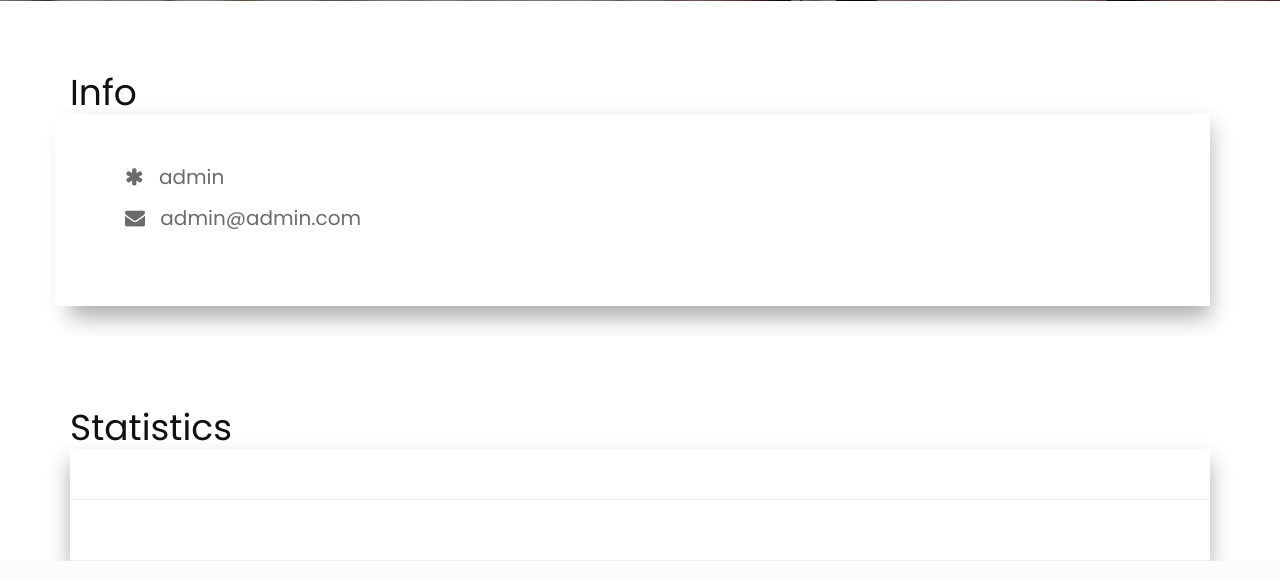
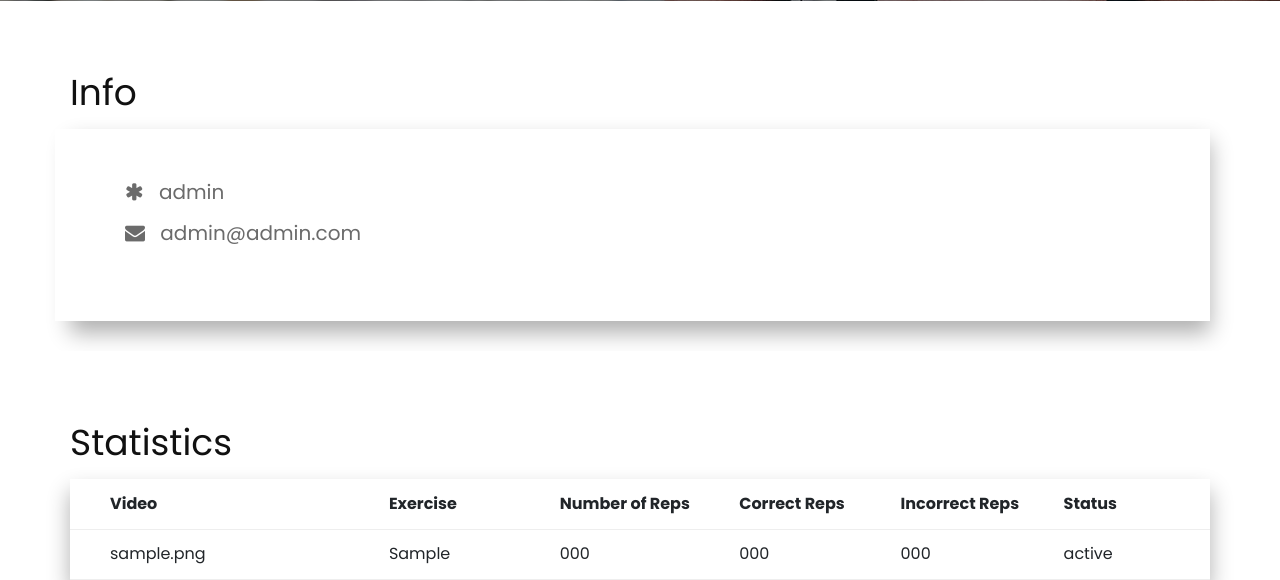
Before and after one commit to ChicoUA/CheckMeWOD, a Django app: page /checkmewod/profile in a window 1280 px wide. Shown: the part 399-979 px from the top of the page. Run offline with Django 3.2, Linux system fonts and the light colour scheme; a user stored in the database is signed in; tables that the repository leaves empty hold one stand-in row (values such as "Sample post"); parts of the project's set-up code (start-up, migrations or seed data) failed here and were passed over; some libraries are stand-ins or nearby versions.

Commit message:
video stats added to profile

```diff
--- a/checkmewod_project/checkmewod/static/css/style.css
+++ b/checkmewod_project/checkmewod/static/css/style.css
@@ -30,14 +30,51 @@
 
 /*profile css*/
 
-.statistics .statistic{
-	display:flex;
-	margin-bottom:10px;
-	padding-bottom:10px;
-	padding-top: 40px;
+
+.stat_table thead{
+	display: table-header-group;
+    vertical-align: middle;
+    border-color: inherit;
+}
+
+.stat_table th{
+	text-align: left;
+}
+
+.stat_table tr{
+	height: 50px;
 	border-bottom:1px #eee solid
 }
 
+.column1{
+	width: 300px;
+    padding-left: 40px;
+}
+
+.column2{
+	width: 180px;
+    padding-left: 40px;
+}
+
+.column3{
+	width: 190px;
+    padding-left: 40px;
+}
+
+.column4{
+	width: 170px;
+    padding-left: 40px;
+}
+
+.column5{
+	width: 170px;
+    padding-left: 40px;
+}
+
+.column6{
+	width: 200px;
+    padding-left: 40px;
+}
 
 
 /* submit info css*/
--- a/checkmewod_project/checkmewod/templates/profile.html
+++ b/checkmewod_project/checkmewod/templates/profile.html
@@ -1,5 +1,6 @@
 {% extends 'base.html' %}
 {% load static %}
+
 {% block content %}
 
     <!-- Breadcrumb Section Begin -->
@@ -23,7 +24,7 @@
 
     <section class="profile-section classes-page spad">
         <div class="container">
-            <h2>Info</h2>
+            <h2 style="padding-bottom: 15px;">Info</h2>
             <div class="classes-page-text">
                 <div class="row">
                     <div class="">
@@ -40,19 +41,44 @@
 
     <section class="profile-section classes-page spad">
         <div class="container">
-            <h2>Statistics</h2>
+            <h2 style="padding-bottom: 15px;">Statistics</h2>
             <div class="classes-page-text">
-
-                <div class="statistics" >
-                    <div class="statistic">
-
-                    </div>
-                </div>
-                <div class="statistics" >
-                    <div class="statistic">
-
-                    </div>
-                </div>
+                <table class="stat_table">
+                    <thead>
+                        <tr>
+                            <th class="column1">Video</th>
+                            <th class="column2">Exercise</th>
+                            <th class="column3">Number of Reps</th>
+                            <th class="column4">Correct Reps</th>
+                            <th class="column5">Incorrect Reps</th>
+                            <th class="column6">Status</th>
+                        </tr>
+                    </thead>
+                    <tbody>
+                        {% for stat in statistics %}
+                        <tr class="tr_body">
+                            <td class="column1">
+                                {{ stat.name }}
+                            </td>
+                            <td class="column2">
+                                {{ stat.info.exercise_in_video }}
+                            </td>
+                            <td class="column3">
+                                {{ stat.info.number_reps }}
+                            </td>
+                            <td class="column4">
+                                {{ stat.info.number_correct_reps }}
+                            </td>
+                            <td class="column5">
+                                {{ stat.info.number_incorrect_reps }}
+                            </td>
+                            <td class="column6">
+                                {{ stat.info.video_status }}
+                            </td>
+                        </tr>
+                        {% endfor %}
+                    </tbody>
+                </table>
             </div>
         </div>
 
--- a/checkmewod_project/checkmewod/views.py
+++ b/checkmewod_project/checkmewod/views.py
@@ -160,6 +160,9 @@ def add_event(request):
 @login_required
 def profile(request):
     info = VideoSubmission.objects.filter(user_email=request.user)
-    for e in info:
-        print(str(e.video_file))
-    return render(request, 'profile.html')
+    statistics=[]
+    for stat in info:
+        video_name = str(stat.video_file).split("/")
+        statistics.append({"name":video_name[-1],"info":stat})
+
+    return render(request, 'profile.html', {"statistics":statistics})
```
Also changed, not shown: 1 other file.
